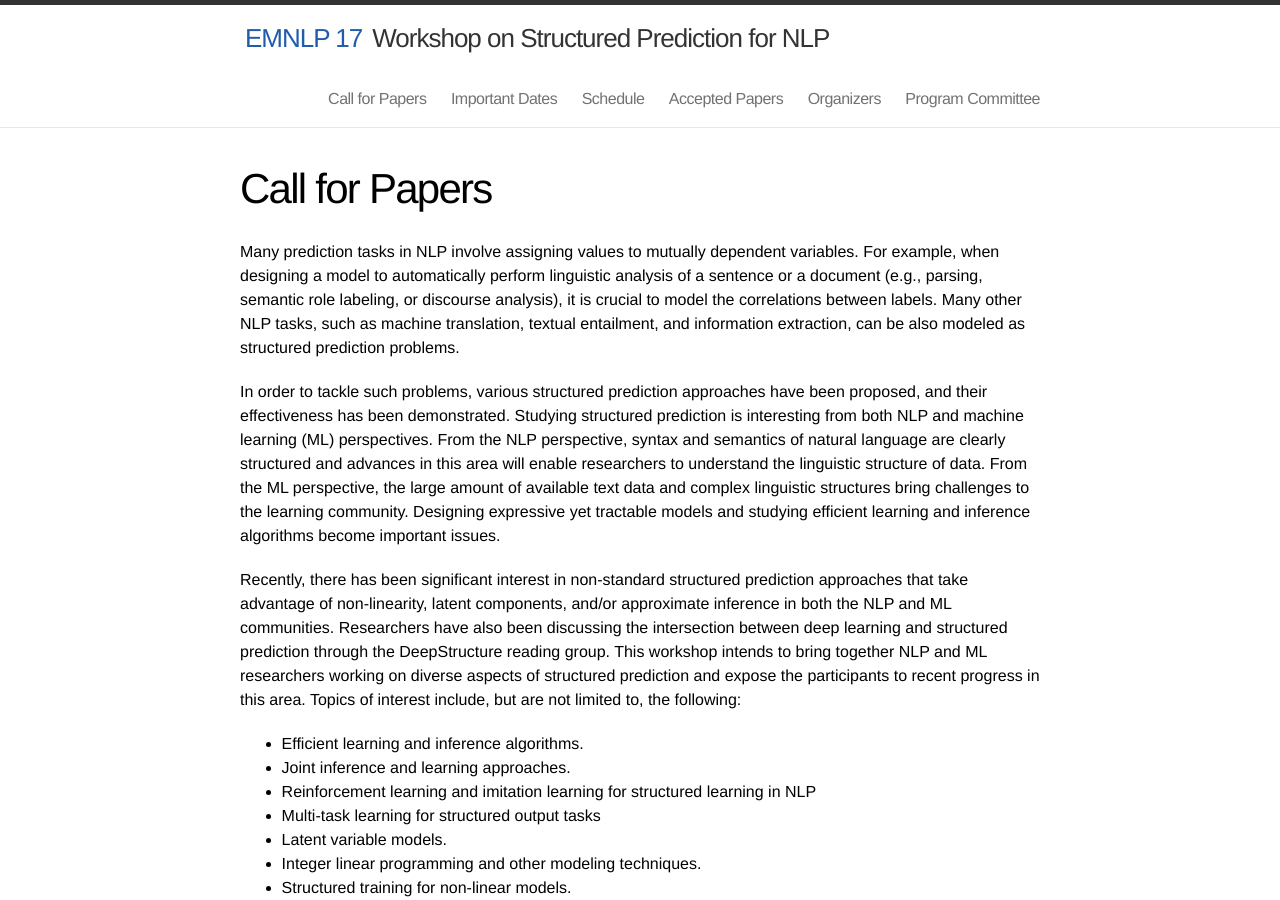
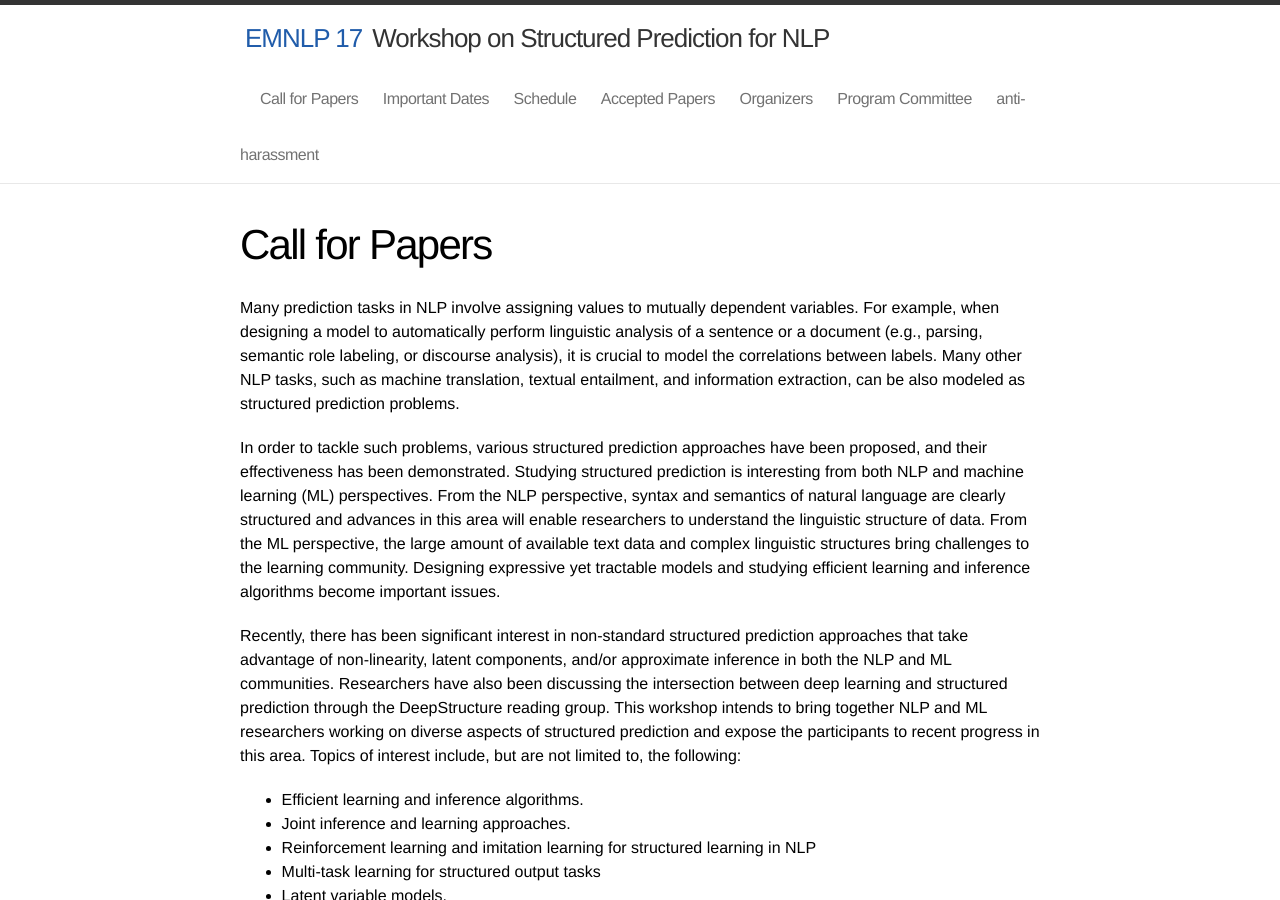
Before and after one commit to structuredprediction/structuredprediction.github.io, a Jekyll site: the page built from EMNLP17/1_cfp.md, in a window 1280 px wide and 900 px high. Built offline with Jekyll 4.4.1, drawn with Linux system fonts in a browser that asks for light colours.

Commit message:
Update header17.html

```diff
--- a/_includes/header17.html
+++ b/_includes/header17.html
@@ -23,6 +23,7 @@
 	  {% if page.title %}<a class="page-link" href="{{ page.url | prepend: site.baseurl }}">{{ page.title }}</a>{% endif %}
 	  {% endif %}
         {% endfor %}
+	      <a class="page-link" href="https://www.aclweb.org/adminwiki/index.php?title=Anti-Harassment_Policy">anti-harassment</a>
       </div>
     </nav>
 
```
